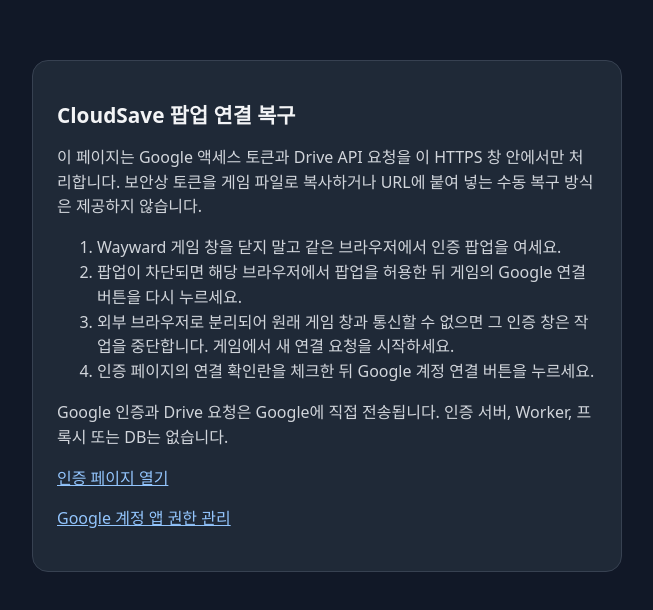
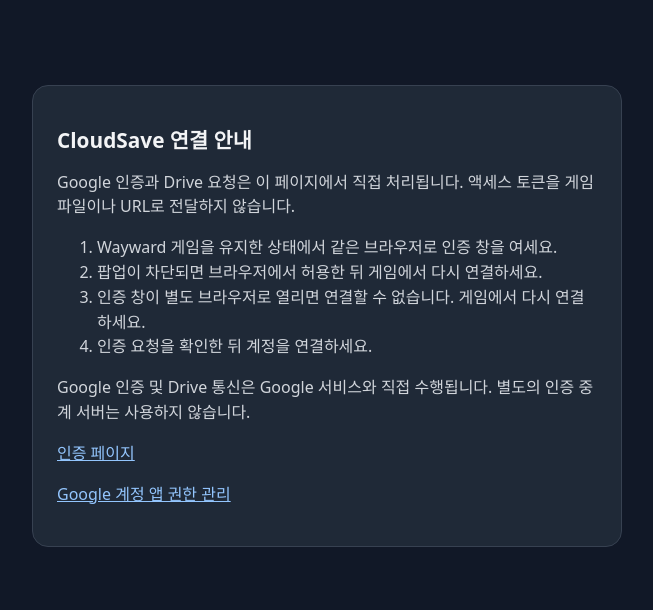
Before and after one commit to jeiky224/cloud, a plain HTML site: page site/recovery.html in a window 1280 px wide. Shown: the part 104-714 px from the top of the page, without its empty margins (313-966 px from the left). Drawn offline with Linux system fonts and the light colour scheme.

Commit message:
style(cloudsave): simplify official authentication copy

```diff
--- a/site/recovery.html
+++ b/site/recovery.html
@@ -15,16 +15,16 @@
 </head>
 <body>
   <main>
-    <h1>CloudSave 팝업 연결 복구</h1>
-    <p>이 페이지는 Google 액세스 토큰과 Drive API 요청을 이 HTTPS 창 안에서만 처리합니다. 보안상 토큰을 게임 파일로 복사하거나 URL에 붙여 넣는 수동 복구 방식은 제공하지 않습니다.</p>
+    <h1>CloudSave 연결 안내</h1>
+    <p>Google 인증과 Drive 요청은 이 페이지에서 직접 처리됩니다. 액세스 토큰을 게임 파일이나 URL로 전달하지 않습니다.</p>
     <ol>
-      <li>Wayward 게임 창을 닫지 말고 같은 브라우저에서 인증 팝업을 여세요.</li>
-      <li>팝업이 차단되면 해당 브라우저에서 팝업을 허용한 뒤 게임의 Google 연결 버튼을 다시 누르세요.</li>
-      <li>외부 브라우저로 분리되어 원래 게임 창과 통신할 수 없으면 그 인증 창은 작업을 중단합니다. 게임에서 새 연결 요청을 시작하세요.</li>
-      <li>인증 페이지의 연결 확인란을 체크한 뒤 Google 계정 연결 버튼을 누르세요.</li>
+      <li>Wayward 게임을 유지한 상태에서 같은 브라우저로 인증 창을 여세요.</li>
+      <li>팝업이 차단되면 브라우저에서 허용한 뒤 게임에서 다시 연결하세요.</li>
+      <li>인증 창이 별도 브라우저로 열리면 연결할 수 없습니다. 게임에서 다시 연결하세요.</li>
+      <li>인증 요청을 확인한 뒤 계정을 연결하세요.</li>
     </ol>
-    <p>Google 인증과 Drive 요청은 Google에 직접 전송됩니다. 인증 서버, Worker, 프록시 또는 DB는 없습니다.</p>
-    <p><a href="./auth.html">인증 페이지 열기</a></p>
+    <p>Google 인증 및 Drive 통신은 Google 서비스와 직접 수행됩니다. 별도의 인증 중계 서버는 사용하지 않습니다.</p>
+    <p><a href="./auth.html">인증 페이지</a></p>
     <p><a href="https://myaccount.google.com/permissions" target="_blank" rel="noopener noreferrer">Google 계정 앱 권한 관리</a></p>
   </main>
 </body>
```
